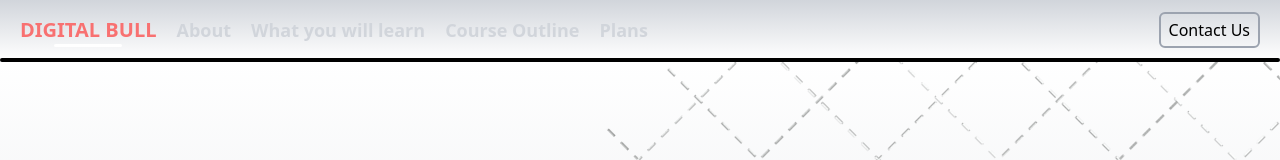
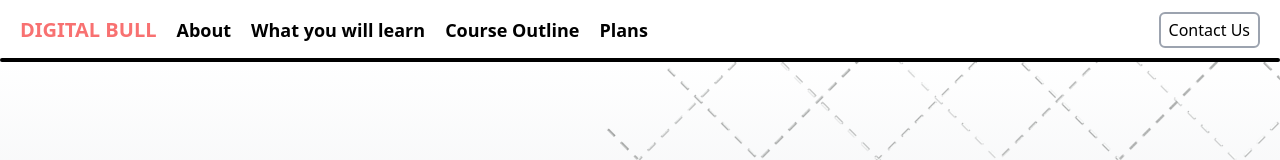
Before and after one commit to Shekinah007/digitalbull, a React app: page / in a window 1280 px wide. Shown: the top 160 px of the page. Built offline with nearby package versions, Linux system fonts and the light colour scheme; the HTML template or start-up script is replaced by a standard one.

Commit message:
- Fix to top button - Add light mode to navbar

```diff
--- a/src/App.css
+++ b/src/App.css
@@ -15,6 +15,10 @@ body {
     transition: 0.5s
 }
 
+.nav-head:hover {
+    color: white;
+}
+
 .nav-head::before {
     content: "";
     width: 50%;
@@ -28,8 +32,9 @@ body {
 }
 
 .nav-head:hover::before {
-    width: 100%;
-    left: 0;
+    width: 80%;
+    left: 10%;
+    background-color: rgb(255, 45, 45);
 }
 
 .nav-link {
@@ -194,21 +199,17 @@ body {
 } */
 
 .to-top {
+    position: fixed;
+    bottom: 10px;
+    right: 30px;
     opacity: 0;
-    transform: translateY(20px);
-    /* background-color: red; */
+    transition: 0.5s;
+    transform: translateY(100px);
 }
 
 .show-top-btn {
     opacity: 1;
-    background-color: green;
     transform: translateY(0);
-    bottom: 200px;
-    opacity: 1;
-}
-
-.hero-section {
-    /* transform: scale(0.5) */
 }
 
 .animate {
--- a/src/App.jsx
+++ b/src/App.jsx
@@ -57,14 +57,9 @@ function App() {
     const observer = new IntersectionObserver(entries => {
       entries.forEach(entry => {
         if (entry.isIntersecting) {
-          // console.log("INTERSECTING")
           entry.target.classList.add("entrance")
-          // setIsIntersecting(false)
         }
         else {
-          // console.log("Not Intersecting")
-          // setIsIntersecting(true)
-
           entry.target.classList.remove("entrance")
         }
       })
@@ -78,28 +73,29 @@ function App() {
 
 
     // ////////////////////////////////////////
-    let midPoint = document.getElementsByClassName("mid-point");
-    let topButton = document.getElementById("top-button");
-    console.log("TopBUTTON", topButton.classList)
+    let midPoint = document.getElementById("mid-point");
+    let topButton = document.getElementsByClassName("to-top")[0];
 
     topButton.classList.add("show-top-btn");
 
+    const topObserver = new IntersectionObserver((entry) => {
+      // console.log("Entry:", entry)
+      console.log("Entry:", entry)
+      console.log("IS entry intersecting? ", entry[0].isIntersecting)
+      if (entry[0].isIntersecting) {
+        topButton.classList.add("show-top-btn");
+        // console.log("Intersectionlsfnnwewewe")
+        // console.log("TopBUTTON", topButton)
 
-
-    const topObserver = new IntersectionObserver((entry) => {
-      console.log("Entry:", entry)
-      if (entry.isIntersecting) {
-        topButton.classList.add("show-top-btn");
-        console.log("Intersectionlsfnnwewewe")
-        console.log("TopBUTTON", topButton)
+        console.log("Mid Point intersecting")
       }
       else {
-        console.log("NOt top button niterakjfelnji")
+        console.log("midppoint NOT intersecting")
         topButton.classList.remove("show-top-btn");
       }
     })
 
-    topObserver.observe(midPoint[0])
+    topObserver.observe(midPoint)
 
 
   }, [isIntersecting])
@@ -110,7 +106,7 @@ function App() {
     <div className=" bg-black min-h-screen mt-[60px] w-full text-black">
       <button onClick={() => {
         window.scrollTo(0, 0)
-      }} id="top-button" className={` fixed bottom-[30px] right-[30px] to-top`}>
+      }} id="top-button" className={`to-top`}>
         <FaArrowAltCircleUp size="50px" color="#686868da" />
       </button>
 
@@ -136,6 +132,7 @@ function App() {
         </div>
         <img src={climbImg} alt="graph image" className="w-[500px] z-10 top-enter " />
       </div>
+
 
       <div id="about" className={`
       bg-gradient-to-t from-white to-gray-300 text-gray-600 flex flex-col gap-10 md:gap-40 md:py-20
@@ -292,12 +289,16 @@ function App() {
         </div>
       </div>
 
-      <Benefits isIntersecting={isIntersecting} darkMode={darkMode} />
-      <Courses />
-      <Plans isIntersecting={isIntersecting} />
-      <Footer />
+      <div id="mid-point" className="flex flex-col">
 
-    </div>
+        <Benefits isIntersecting={isIntersecting} darkMode={darkMode} />
+        <Courses />
+        <Plans isIntersecting={isIntersecting} />
+        <Footer />
+
+      </div>
+
+    </div >
   )
 }
 
--- a/src/components/Benefits.jsx
+++ b/src/components/Benefits.jsx
@@ -3,7 +3,7 @@
 // bg-gradient-to-b from-red-950 to-black
 const Benefits = ({ isIntersecting, darkMode }) => {
     return (
-        <div id="learning-goals" className={`mid-point bg-white bg-gradient-to-b from-white to-gray-300 p-5 py-16 flex flex-col gap-10 min-h-screen
+        <div id="learning-goals" className={`bg-white bg-gradient-to-b from-white to-gray-300 p-5 py-16 flex flex-col gap-10 min-h-screen
         dark:bg-gradient-to-b  w-screen overflow-x-hidden
       ${darkMode && "dark:bg-gradient-to-b dark:from-black dark:to-red-950 dark:text-gray-300"}
         `}>
--- a/src/components/Navbar.jsx
+++ b/src/components/Navbar.jsx
@@ -7,17 +7,16 @@ import { DarkModeSwitch } from 'react-toggle-dark-mode'
 
 export const Navbar = ({ handleSideBar, sideBar, darkMode, handleDarkMode }) => {
 
-  const closeSideBar = () => {
-    handleSideBar(false);
-  }
-
   return (
     <nav
-      className="h-[60px] z-50 fixed top-0 left-0 right-0 bg-white bg-gradient-to-t from-white to-gray-300 flex flex-row justify-between items-center px-5 text-black
-      dark:bg-gradient-to-t dark:from-black dark:to-black dark:text-white
-    ">
+      className={`
+      h-[60px] z-50 fixed top-0 left-0 right-0 flex flex-row justify-between items-center px-5
+      bg-white  text-black
+      ${darkMode && "dark:bg-black dark:text-gray-300"}
 
-      <div className="absolute top-[58px] left-0 w-full bg-black rounded-full h-1 mb-4 dark:bg-black">
+    `}>
+
+      <div className="absolute top-[58px] left-0 w-full bg-black rounded-full h-1 mb-4 dark:bg-black/0">
         <div id="myBar" className="bg-blue-500 h-1 rounded-full dark:bg-red-500 myBar" style={{ width: "45%" }} ></div>
       </div>
 
@@ -27,10 +26,10 @@ export const Navbar = ({ handleSideBar, sideBar, darkMode, handleDarkMode }) =>
           {/* <div className="underline"></div> */}
         </div>
         <div className="gap-5 hidden md:flex text-lg">
-          <a href="#about" className="nav-link font-semibold text-gray-300">About</a>
-          <a href="#learning-goals" className="nav-link font-semibold text-gray-300">What you will learn</a>
-          <a href="#course-outline" className="nav-link font-semibold text-gray-300">Course Outline</a>
-          <a href="#plans" className="nav-link font-semibold text-gray-300">Plans</a>
+          <a href="#about" className="nav-link font-semibold ">About</a>
+          <a href="#learning-goals" className="nav-link font-semibold">What you will learn</a>
+          <a href="#course-outline" className="nav-link font-semibold ">Course Outline</a>
+          <a href="#plans" className="nav-link font-semibold ">Plans</a>
         </div>
       </div>
       <a href="mailto:digitalbull@gmail.com"
```
